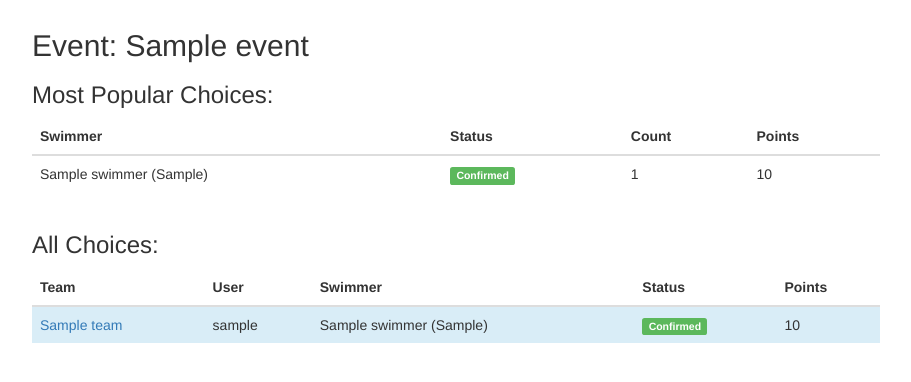
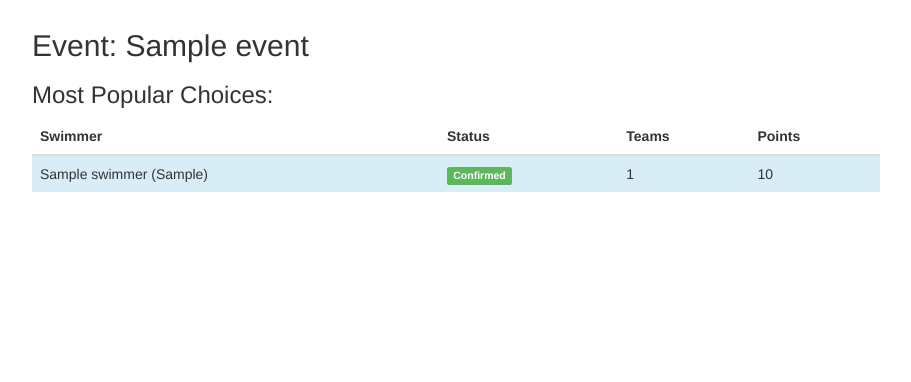
Before and after one commit to gtspence/fantasyswim, a Django app: a page that uses rio/templates/rio/event.html in a window 1280 px wide. Shown: the part 51-433 px from the top of the page, without its empty margins (38-949 px from the left). Run offline with Django 3.2, Linux system fonts and the light colour scheme; a user stored in the database is signed in; tables that the repository leaves empty hold one stand-in row (values such as "Sample post"); parts of the project's set-up code (start-up, migrations or seed data) failed here and were passed over; some libraries are stand-ins or nearby versions.

Commit message:
Post-entries views: Schedule, Event and progress bar

```diff
--- a/rio/templates/rio/event.html
+++ b/rio/templates/rio/event.html
@@ -71,14 +71,18 @@
 				<tr>
 					<th>Swimmer</th>
 					<th>Status</th>
-					<th>Count</th>
+					<th>Teams</th>
 					<th>Points</th>
 				</tr>
 			</thead>
 			<tbody>
-			{% for part in event.participant_set.all %}
+			{% for part in participant_list %}
 				{% if part.choice_count > 0 %}
-					<tr>
+					{% if part == user_pick %}
+						<tr class="info">
+					{% else %}
+						<tr>
+					{% endif %}
 						<td>
 							{{ part.swimmer }} ({{ part.swimmer.country }})
 						</td>
@@ -105,55 +109,6 @@
 		</div>
 	</div>
 
-<h3>All Choices:</h3>
-	<div class="row">
-		<div class="col-md-9 table-responsive">
-			<table class="table table-hover">
-			<thead>
-				<tr>
-					<th>Team</th>
-					<th>User</th>
-					<th>Swimmer</th>
-					<th>Status</th>
-					<th>Points</th>
-				</tr>
-			</thead>
-			<tbody>
-			{% for choice in event_choices %}
-				{% if choice.team.user == user %}
-					<tr class="info">
-				{% else %}
-					<tr>
-				{% endif %}
-					<td><a href="{{ choice.team.get_absolute_url }}">{{ choice.team.name }}</a></td>
-					<td>{{ choice.team.user }} </td>
-					<td>
-						{% if choice.participant %}
-							{{ choice.participant.swimmer }} ({{ choice.participant.swimmer.country }})
-						{% endif %}
-					</td>
-					<td>
-						{% if choice.participant.status == "Unconfirmed" %}
-							<span class="label label-default">Unconfirmed</span>
-						{% elif choice.participant.status == "Confirmed" %}
-							<span class="label label-success">Confirmed</span>
-						{% elif choice.participant.status == "Not swimming" %}
-							<span class="label label-danger">Not Swimming</span>
-						{% endif %}
-					</td>
-					<td>
-						{% if choice.points != None %}
-							{{ choice.points }}
-						{% endif %}
-					</td>
-				</tr>
-			{% endfor %}
-
-			</tbody>
-			</table>
-		</div>
-	</div>
-
 {% endif %}
 
 {% endblock %}
--- a/rio/templates/rio/schedule.html
+++ b/rio/templates/rio/schedule.html
@@ -18,7 +18,11 @@
 			</thead>
 			<tbody>
 			{% for event in schedule %}
+				{% if event.scored %}
+					<tr class="success">
+				{% else %}
 					<tr>
+				{% endif %}
 						<td><a href="{{ event.get_absolute_url }}">{{ event.name }}</a></td>
 						<td>{{ event.date }} </td>
 						<td>
--- a/rio/templates/rio/user.html
+++ b/rio/templates/rio/user.html
@@ -58,6 +58,12 @@
 
 <!-- ENTER USER'S TEAM PERFORMANCE STATS HERE!!! -->
 
+<div class="progress">
+  <div class="progress-bar progress-bar-success" role="progressbar" aria-valuemin="0" aria-valuemax="100" style="width: {{ progress }}%;">
+    {{ progress }}%
+  </div>
+</div>
+
 <h3>League Table</h3>
 	<div class="row">
 		<div class="col-md-8">
--- a/rio/views.py
+++ b/rio/views.py
@@ -78,9 +78,13 @@ def user(request, pk):
 		messages.warning(request, "You just tried to access the wrong user page")
 		return HttpResponseRedirect('/rio/')
 
+	events_scored = float(sum([event.scored() for event in Event.objects.all()]))
+	progress = int(round(events_scored / Event.objects.all().count() * 100))
+
 	return render(request, 'rio/user.html',
 				{'page_user': page_user,
 				'entries_open': settings.ENTRIES_OPEN,
+				'progress': progress,
 				'team_list': sorted(Team.objects.all().order_by('name'), key=lambda a: (a.points(), a.correct_golds()), reverse=True),
 				})
 
@@ -105,13 +109,13 @@ class EventView(generic.DetailView):
 
 	def get_context_data(self, *args, **kwargs):
 		context = super(EventView, self).get_context_data(*args, **kwargs)
-		context['event_choices'] =  Choice.objects.filter(event=context['event']).order_by('team__name')
 		context['gold'] = Participant.objects.filter(event=context['event'], points=5)
 		context['silver'] = Participant.objects.filter(event=context['event'], points=2)
 		context['bronze'] = Participant.objects.filter(event=context['event'], points=1)
 		context['entries_open'] = settings.ENTRIES_OPEN
 		context['title'] = context['event'].name
-# 		context['user_pick'] =
+		context['participant_list'] = sorted(context['event'].participant_set.all(), key=lambda a: a.choice_count(), reverse=True)
+		context['user_pick'] = Participant.objects.get(event=context['event'], choice__team__user=self.request.user)
 		return context
 
 def register(request):
```
